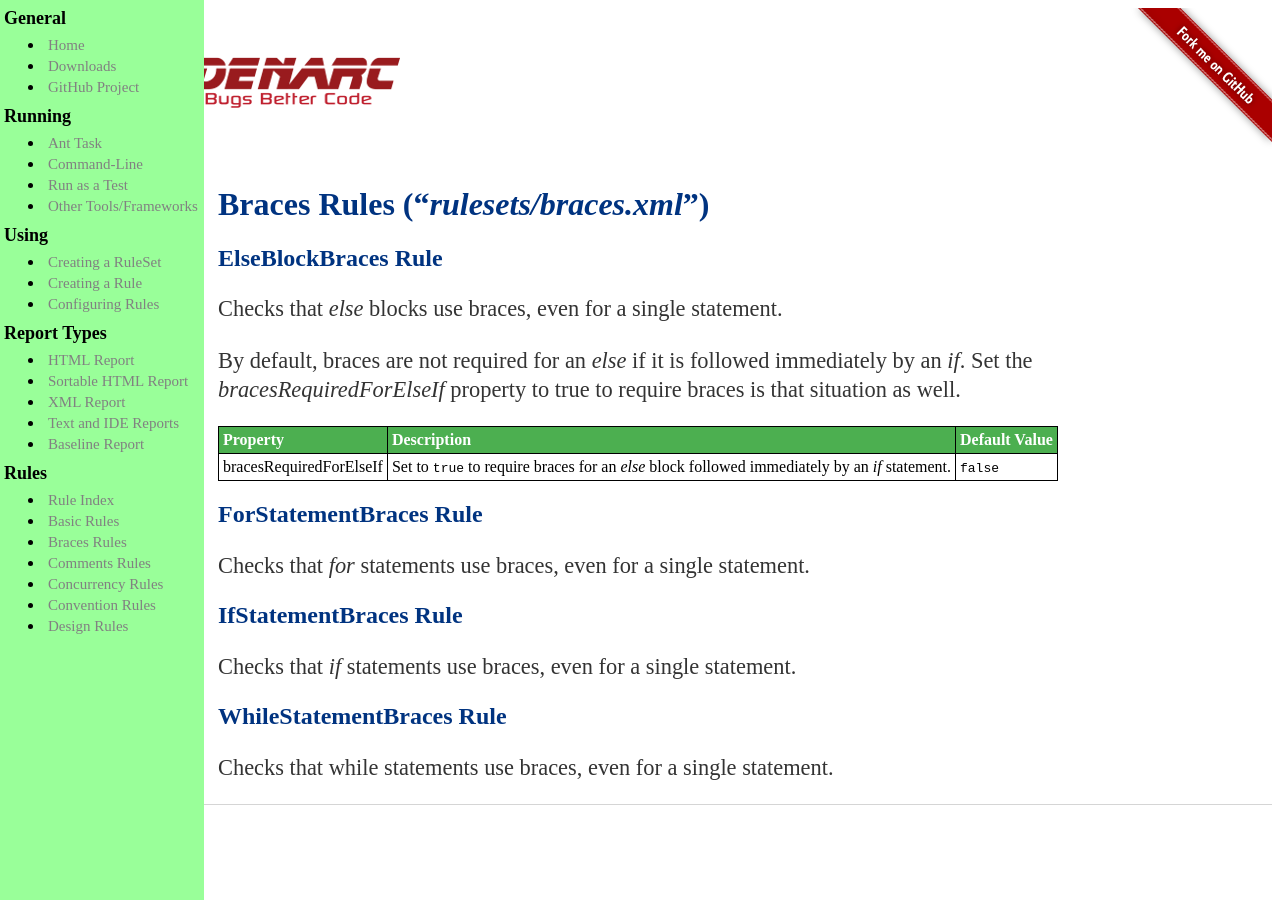
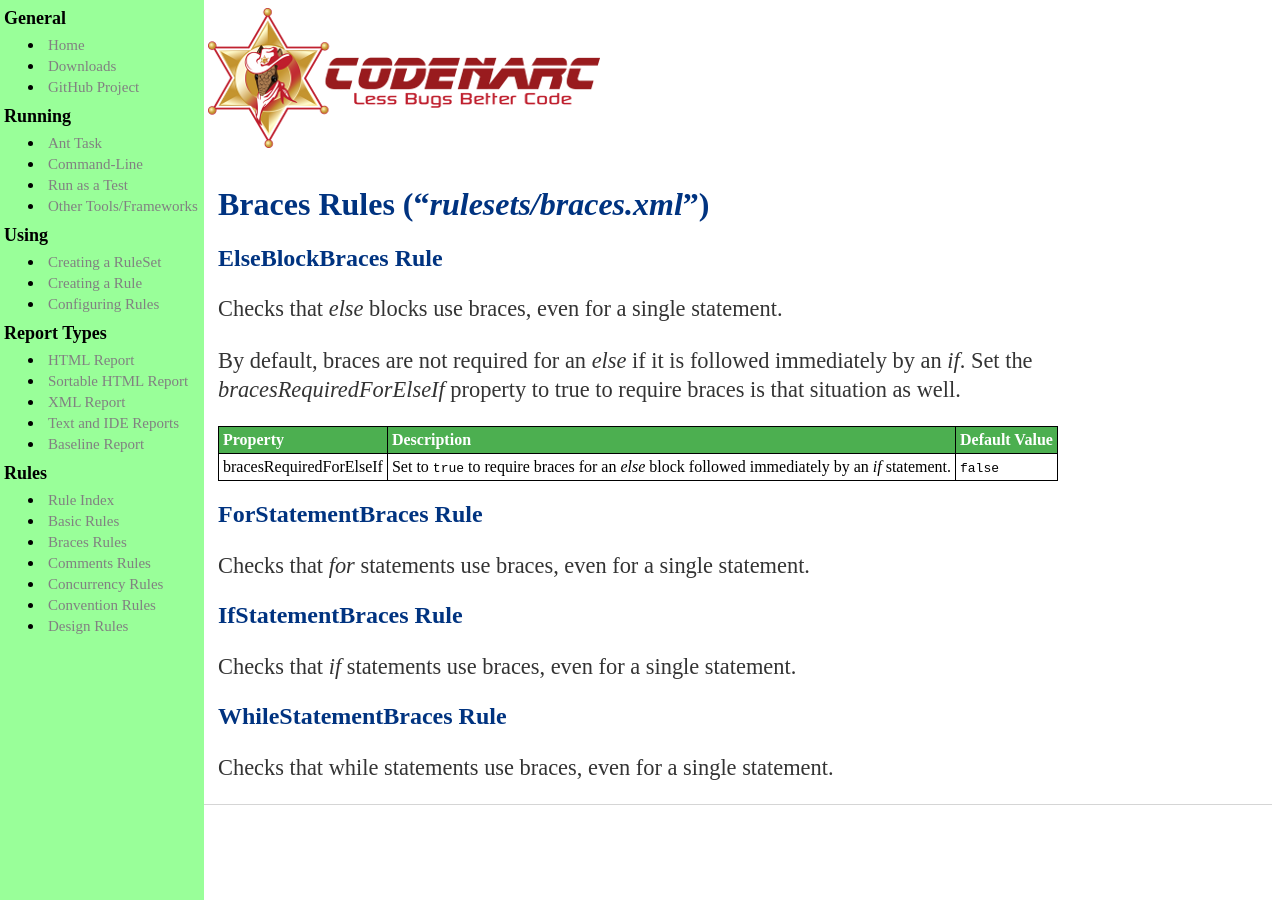
Before and after one commit to CodeNarc/CodeNarc, a Jekyll site: the page built from codenarc-rules-braces.md, in a window 1280 px wide. Built offline with Jekyll 4.4.1, drawn with Linux system fonts in a browser that asks for light colours.

Commit message:
Convert site to markdown

```diff
--- a/css/main.css
+++ b/css/main.css
@@ -140,6 +140,9 @@ div.clear hr{
 }
 #banner {
     padding: 0px;
+    margin-left: 200px; /* Same as the width of the sidebar */
+    width: 100%;
+
 }
 #banner img {
     border: none;
```
Lines whose indentation alone changed are shown as unchanged.
